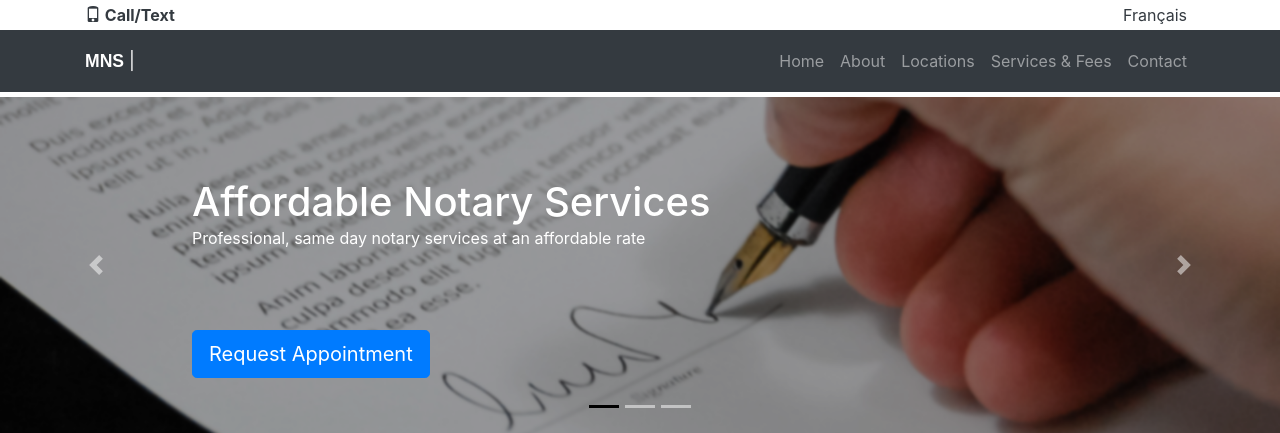
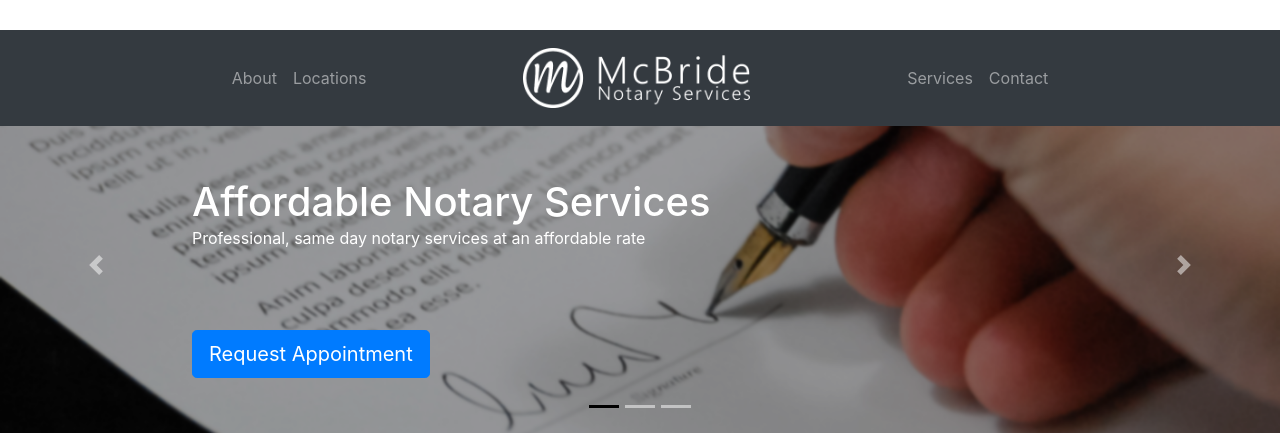
Before and after one commit to mcbridenotaryservices/mcbridenotaryservices.github.io, a Node project: template templates/index.mustache in a window 1280 px wide. Shown: the top 433 px of the page. Run offline with Node 20 templates, Linux system fonts and the light colour scheme; the template is opened without the code that fills it, so the values that code supplies are empty; some libraries are stand-ins or nearby versions.

Commit message:
updated header template

```diff
--- a/templates/partials/header.mustache
+++ b/templates/partials/header.mustache
@@ -1,32 +1,43 @@
     <header class="fixed-top" style="background-color: #fff; height: 30px; padding-top: 3px;">
       <div class="container">
         <div class="row">
-          <div class="col-9 text-left">
-            <a href="tel:+1-{{companyPhone}}" style="color: #343a40; font-weight: bold;"><span class="glyphicon glyphicon-phone" aria-hidden="true" style="color: #343a40;"></span> Call/Text {{companyPhone}}</a>
-          </div>
-          <div class="col-3 text-right">
-            <a style="padding: 0; color: #343a40; padding-right: .5rem;" href="#">Français</a>
+          <div class="col-12 d-sm-block d-md-none text-center">
+            <a href="tel:+1-{{companyPhone}}" style="color: #343a40; font-weight: bold;"><span class="glyphicon glyphicon-phone" aria-hidden="true" style="color: #343a40;"></span> Call or Text {{companyPhone}}</a>
           </div>
         </div>
       </div>
     </header>
 
     <nav class="navbar navbar-expand-lg navbar-dark fixed-top bg-dark" style="top: 30px;">
-      <div class="container d-flex justify-content-between">
-        <a class="navbar-brand" href="index.html" style="padding-left: 0px; margin-right: 0px; font-size: 1.1rem;"><span style="font-family: 'Playfair Display', sans-serif; font-weight: bold; color: #fff;">MNS</span> | {{companyName}}</a>
-        <div class="collapse navbar-collapse" id="navbarContent">
-          <ul class="navbar-nav" style="margin-left: auto;">
-            <li class="nav-item">
-              <a class="nav-link" href="index.html">Home</a>
-            </li>
+      <div class="container">
+        <div class="collapse navbar-collapse justify-content-center d-none d-lg-block">
+          <ul class="navbar-nav">
             <li class="nav-item">
               <a class="nav-link" href="about.html">About</a>
             </li>
             <li class="nav-item">
               <a class="nav-link" href="locations.html">Locations</a>
             </li>
+          </ul>
+        </div>
+
+        <a class="navbar-brand" href="index.html" style="margin-right: 0;">
+          <img src="./images/logoFull_White_1000x264.png" height="60" alt="">
+        </a>
+        <button class="navbar-toggler" type="button" data-toggle="collapse" data-target="#navContent" aria-controls="navContent" aria-expanded="false" aria-label="Toggle navigation">
+          <span class="navbar-toggler-icon"></span>
+        </button>
+
+        <div class="collapse navbar-collapse justify-content-center" id="navContent">
+          <ul class="navbar-nav">
             <li class="nav-item">
-              <a class="nav-link" href="services.html">Services & Fees</a>
+              <a class="nav-link d-md-block d-lg-none" href="about.html">About</a>
+            </li>
+            <li class="nav-item">
+              <a class="nav-link d-md-block d-lg-none" href="locations.html">Locations</a>
+            </li>
+            <li class="nav-item">
+              <a class="nav-link" href="services.html">Services</a>
             </li>
             <li class="nav-item">
               <a class="nav-link" href="contact.html">Contact</a>
@@ -34,11 +45,9 @@
           </ul>
         </div>
 
-        <button class="navbar-toggler" style="font-size: 1.1rem;" type="button" data-toggle="collapse" data-target="#navbarContent" aria-controls="navbarContent" aria-expanded="false" aria-label="Toggle navigation">
-            <span class="navbar-toggler-icon"></span>
-        </button>
       </div>
     </nav>
+
 
     <script>
     (function() {
```
